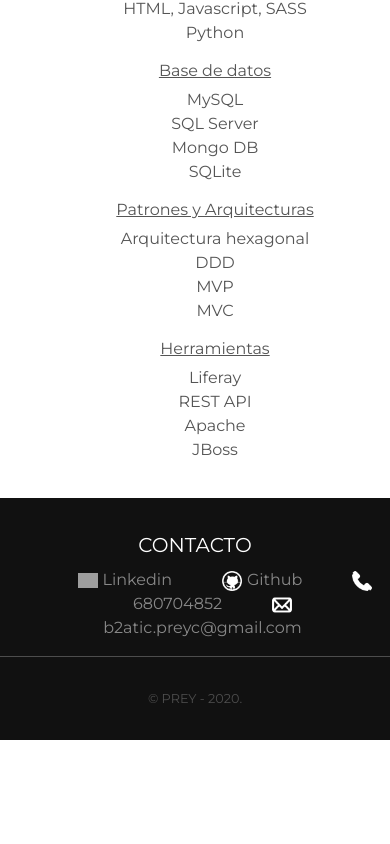
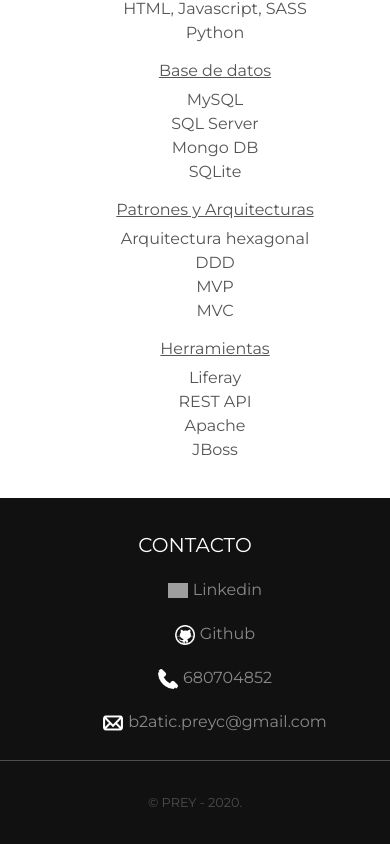
Before and after one commit to preychester95/PortfolioWebPrey, a React (Create React App) app: page / in a window 390 px wide. Shown: the part 3574-4418 px from the top of the page. Before the commit the page ends 4314 px from the top, so only its background shows below. Built offline with nearby package versions, Linux system fonts and the light colour scheme; grey boxes are pictures that could not be loaded.

Commit message:
Footer fix responsive

```diff
--- a/src/components/Footer.js
+++ b/src/components/Footer.js
@@ -10,7 +10,9 @@ class Footer extends React.Component {
             <div className="Footer">
                 <footer class="footerContent">
                     <h3>Contacto</h3>
+                    <div class="container">
                         <ul>
+                            <div class="row">
                                 <li class="col-md-3 col-xs-12">
                                     <a href="https://www.linkedin.com/in/pablo-rey-campo-ba459213a/">
                                         <img src={linkedinLogo} alt="Linkedin Pablo Rey" />
@@ -31,7 +33,10 @@ class Footer extends React.Component {
                                     <img src={mailLogo} alt="Correo Pablo Rey" />
                             b2atic.preyc@gmail.com
                         </li>
+
+                            </div>
                         </ul>
+                    </div>
                     <div class="copyright">
                         © PREY - 2020.
 					</div>
--- a/src/styles/footer.scss
+++ b/src/styles/footer.scss
@@ -1,5 +1,5 @@
 .Footer{
-    background-color: #111111;
+    background-color: $footerBackgroundColor;
     color: rgba(255, 255, 255, 0.5);
     text-align: center;
     .footerContent{
@@ -12,8 +12,7 @@
             text-transform: uppercase;
         }
         li{
-            display: inline;
-            margin: 0.625rem;
+            margin: 0.625rem 0;
         }
         a{
             color: rgba(255, 255, 255, 0.5);
```
Also changed, not shown: 1 other file (tests, documents, lock files or other folders). Lines whose indentation alone changed are shown as unchanged.
